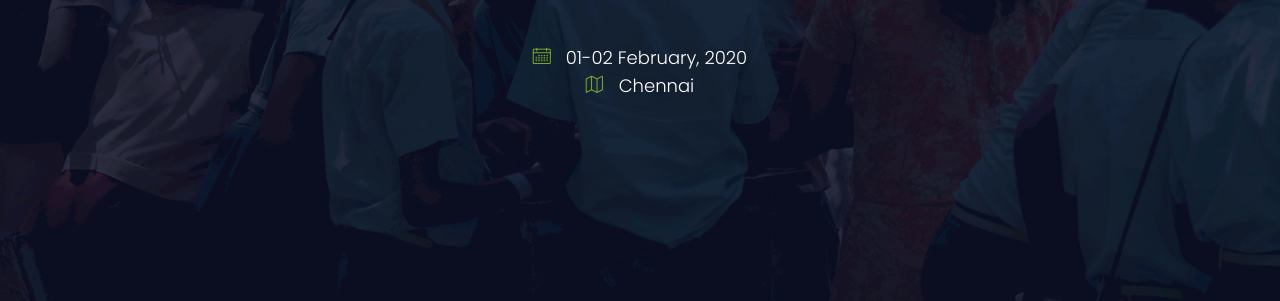
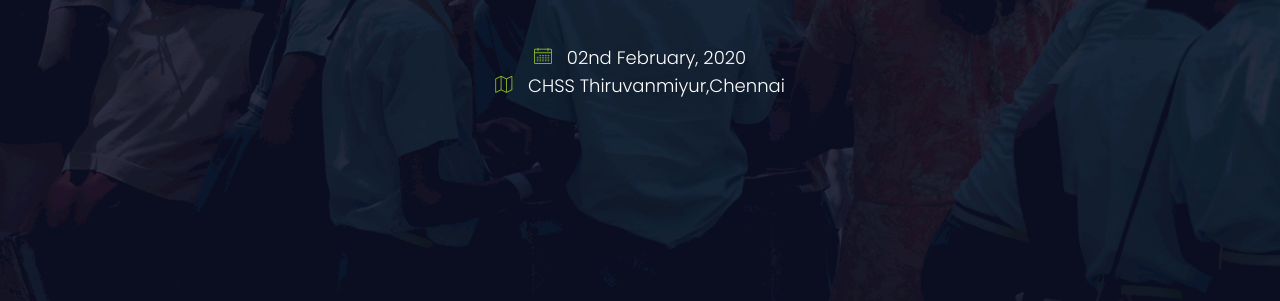
Before and after one commit to chennaistudentskondattam/chennaistudentskondattam.github.io, a plain HTML site: page index.html in a window 1280 px wide. Shown: the part 491-792 px from the top of the page. Drawn offline with nearby package versions, Linux system fonts and the light colour scheme; some packages are replaced by stand-ins of ours.

Commit message:
Update index.html

```diff
--- a/index.html
+++ b/index.html
@@ -70,8 +70,8 @@
 							<div class="countdown">
 								<div id="timer" class="text-white"></div>
 							</div>
-							<h4><span class="lnr lnr-calendar-full"></span> 01-02 February, 2020</h4>
-							<h4><span class="lnr lnr-map"></span>  Chennai</h4>
+							<h4><span class="lnr lnr-calendar-full"></span> 02nd February, 2020</h4>
+							<h4><span class="lnr lnr-map"></span> CHSS Thiruvanmiyur,Chennai</h4>
 						</div>
 					</div>
 				</div>
```
